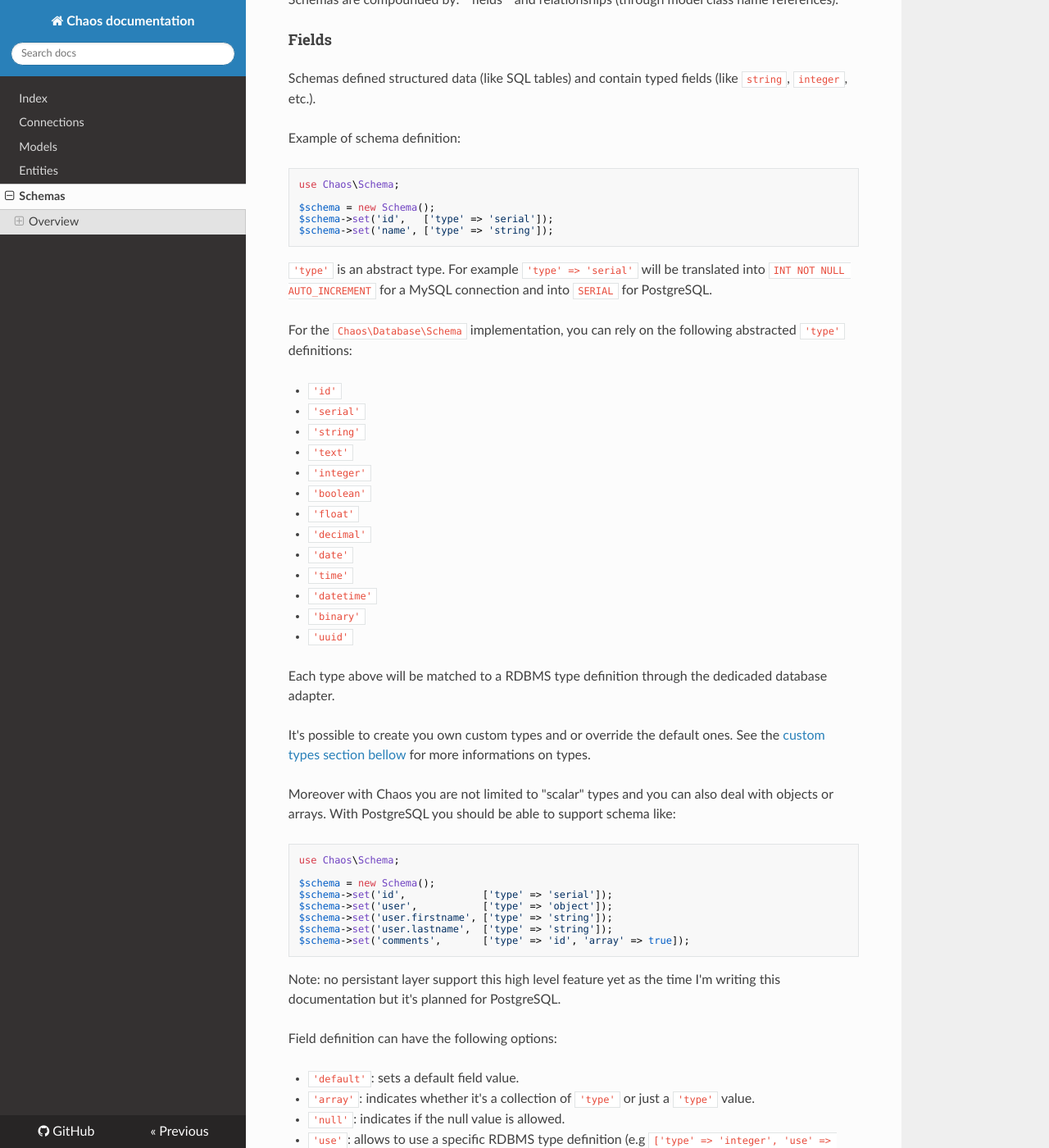
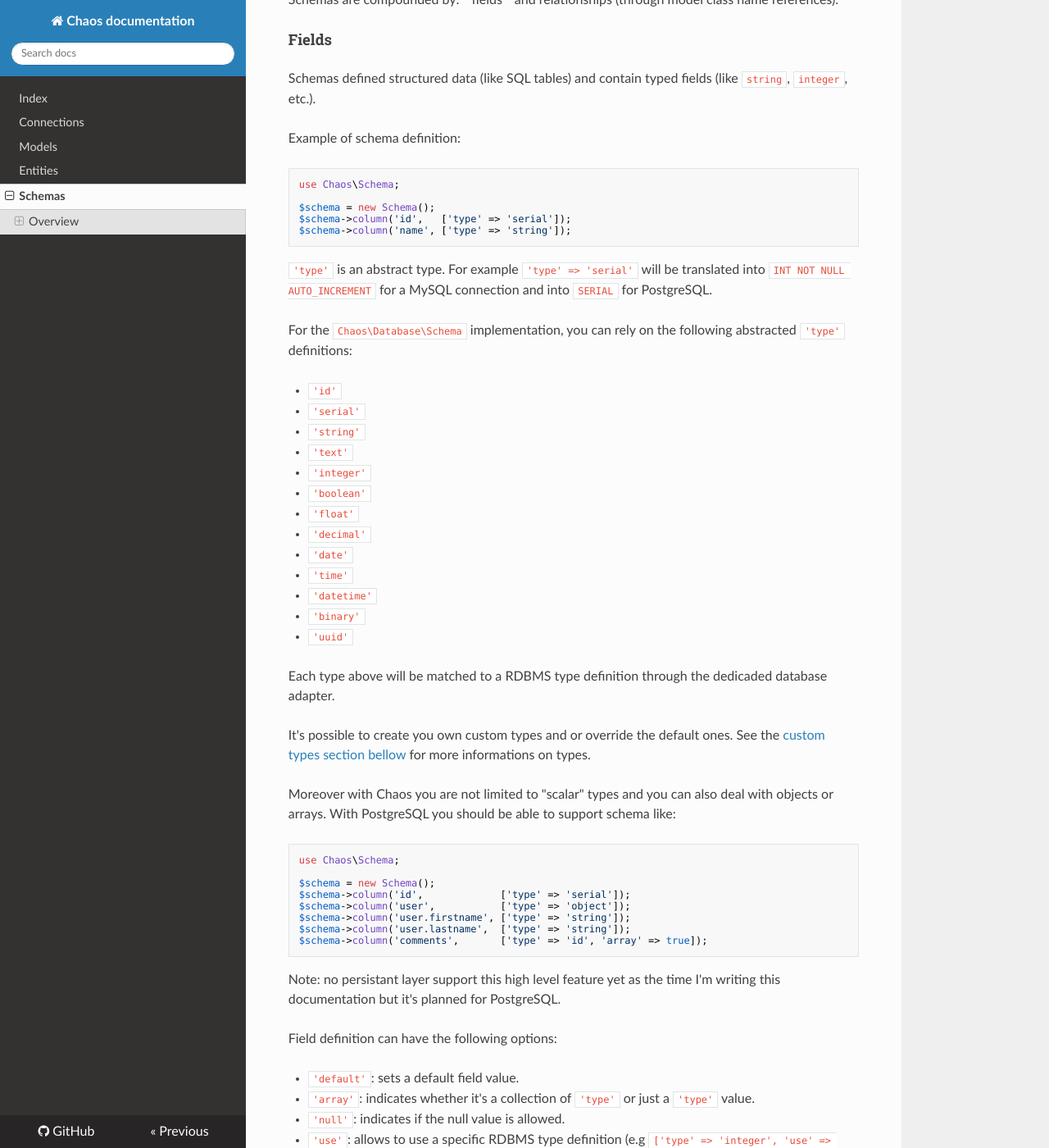
Before and after one commit to crysalead/chaos-orm, an MkDocs documentation site: the page built from docs/schemas.md, in a window 1280 px wide and 1400 px high, scrolled down 506 px. Shown: the whole window at 82% size. Built offline with MkDocs 1.6.1, drawn with Linux system fonts in a browser that asks for light colours; nearby versions of some CDN libraries; old or Windows-style settings are respelled for this version of MkDocs; some of the changed text lies outside the part shown.

````diff
--- a/docs/schemas.md
+++ b/docs/schemas.md
@@ -27,8 +27,8 @@ Example of schema definition:
 use Chaos\Schema;
 
 $schema = new Schema();
-$schema->set('id',   ['type' => 'serial']);
-$schema->set('name', ['type' => 'string']);
+$schema->column('id',   ['type' => 'serial']);
+$schema->column('name', ['type' => 'string']);
 ```
 
 `'type'` is an abstract type. For example `'type' => 'serial'` will be translated into `INT NOT NULL AUTO_INCREMENT` for a MySQL connection and into `SERIAL` for PostgreSQL.
@@ -59,11 +59,11 @@ Moreover with Chaos you are not limited to "scalar" types and you can also deal
 use Chaos\Schema;
 
 $schema = new Schema();
-$schema->set('id',             ['type' => 'serial']);
-$schema->set('user',           ['type' => 'object']);
-$schema->set('user.firstname', ['type' => 'string']);
-$schema->set('user.lastname',  ['type' => 'string']);
-$schema->set('comments',       ['type' => 'id', 'array' => true]);
+$schema->column('id',             ['type' => 'serial']);
+$schema->column('user',           ['type' => 'object']);
+$schema->column('user.firstname', ['type' => 'string']);
+$schema->column('user.lastname',  ['type' => 'string']);
+$schema->column('comments',       ['type' => 'id', 'array' => true]);
 ```
 
 Note: no persistant layer support this high level feature yet as the time I'm writing this documentation but it's planned for PostgreSQL.
@@ -80,7 +80,7 @@ Field definition can have the following options:
 There's two way to set up a relation:
 
 * `->bind()`: is used to define external relations (i.e via foreign keys).
-* `->set()`: is used to define embeded relations (i.e same method as for fields).
+* `->column()`: is used to define embeded relations (i.e same method as for fields).
 
 The first parameter of methods will be the name of the relation (which mean the name of the field name used to store the relationship data). And the second parameter is an array of options. Possible values are:
 
@@ -97,7 +97,7 @@ use Chaos\Schema;
 $schema = new Schema();
 
 // Embeded relation
-$schema->set('author', [
+$schema->column('author', [
     'relation' => 'hasOne',
     'to'       => 'myproject\model\Author'
 ]);
@@ -132,7 +132,7 @@ use Myproject\Model\Gallery;
 $schema = Gallery::schema();
 
 // Just to make sure created is of type date.
-$schema->set('created', ['type' => 'date']);
+$schema->column('created', ['type' => 'date']);
 
 $entity = Gallery::create([
     'name'    => 'My Gallery',
@@ -161,7 +161,7 @@ use My\Project\Model\Gallery;
 $schema = Gallery::schema();
 
 // Just to make sure created is of type date.
-$schema->set('created', ['type' => 'date']);
+$schema->column('created', ['type' => 'date']);
 
 // Override the date handler (casting context)
 $schema->formatter('cast', 'date', function($value, $options = []) {
@@ -214,7 +214,7 @@ use My\Project\Model\Gallery;
 $schema = Gallery::schema();
 
 // To make sure created is of type date.
-$schema->set('created', ['type' => 'date']);
+$schema->column('created', ['type' => 'date']);
 
 $entity = Gallery::create([
     'name'   => 'My Gallery',
@@ -260,7 +260,7 @@ $schema->formatter('datasource', 'customtype', function($value, $options = []) {
 });
 
 // Now you can use your custom type.
-$schema->set('custom', ['type' => 'customtype']);
+$schema->column('custom', ['type' => 'customtype']);
 
 $schema->custom = "customdata";
 ```
````
Also changed, not shown: docs/models.md (+11 -14 lines).
